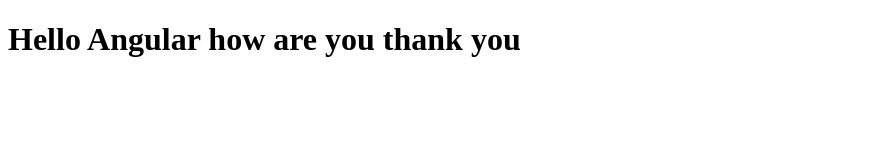
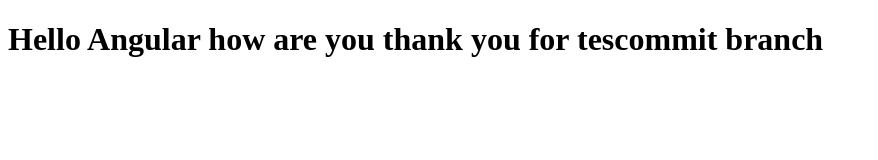
Before and after one commit to xuananh18/Angular-Test, a plain HTML site: page index.html in a window 1280 px wide. Shown: the whole page, without its empty margins (0-878 px from the left). Drawn offline with Linux system fonts and the light colour scheme.

Commit message:
commit branch

```diff
--- a/index.html
+++ b/index.html
@@ -5,6 +5,6 @@
 	<title>Document</title>
 </head>
 <body>
-	<h1>Hello Angular how are you thank you</h1>
+	<h1>Hello Angular how are you thank you for tescommit branch</h1>
 </body>
 </html>
```
